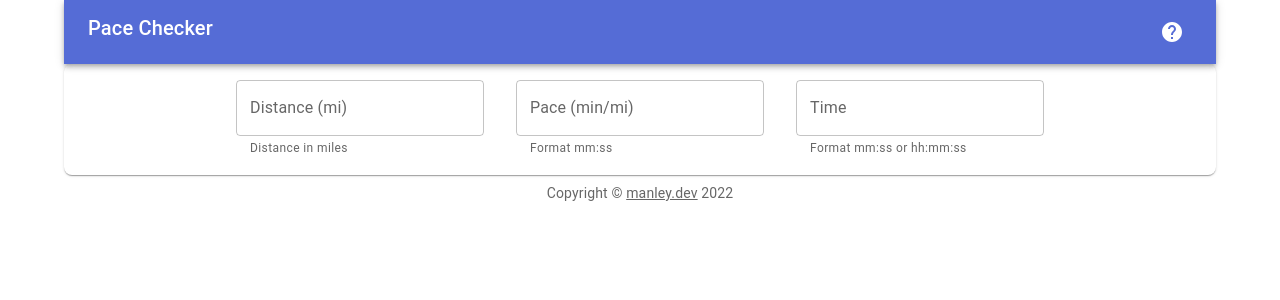
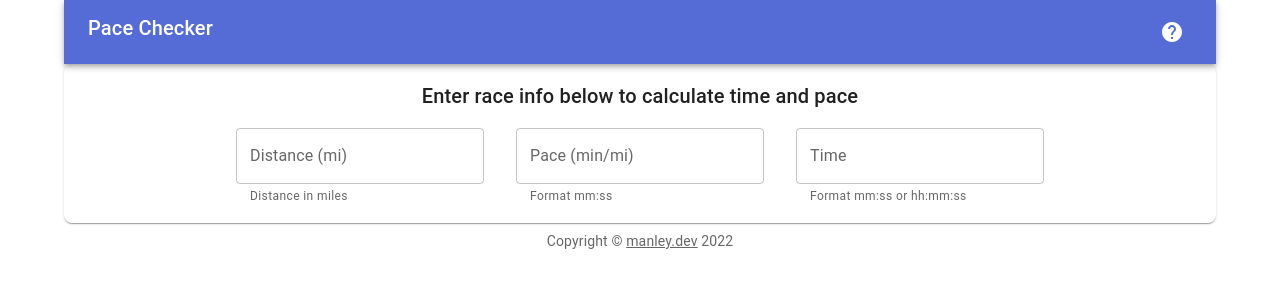
Before and after one commit to bmanley91/pace-tracker-site, a React (Create React App) app: page / in a window 1280 px wide. Shown: the top 300 px of the page. Built offline with nearby package versions, Linux system fonts and the light colour scheme.

Commit message:
Added info text

```diff
--- a/src/component/body-container/BodyContainer.js
+++ b/src/component/body-container/BodyContainer.js
@@ -1,6 +1,7 @@
 import React from 'react';
 import Container from '@mui/material/Container';
 import Calculator from '../calculator/Calculator';
+import { Typography } from '@mui/material';
 
 const BodyContainer = () => {
     return (
@@ -13,6 +14,9 @@ const BodyContainer = () => {
                 minWidth: 300,
             }}
         >
+            <Typography variant="h6" textAlign="center" sx={{ pb: 2 }}>
+                Enter race info below to calculate time and pace
+            </Typography>
             <Calculator />
         </Container>
     );
```
